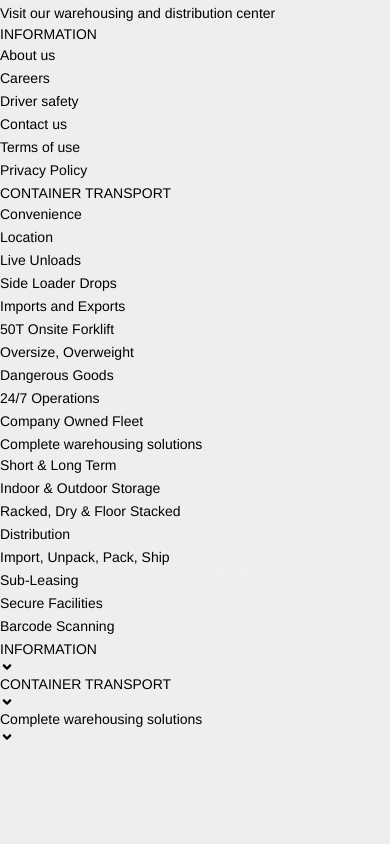
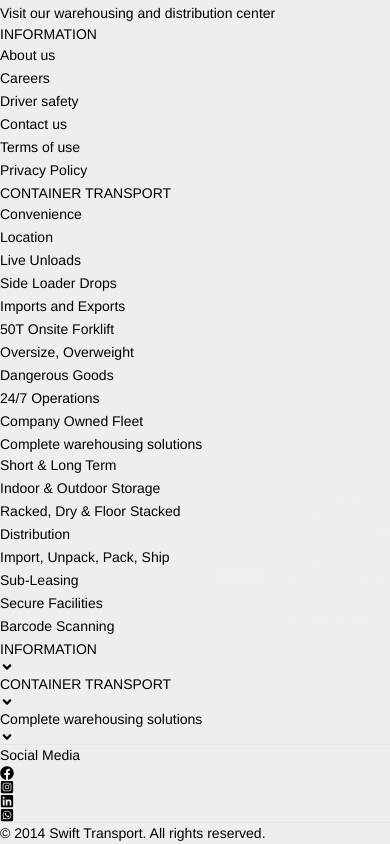
Before and after one commit to abdurrahmanrahat/texi-courier-truck, a React (Vite) app: page / in a window 390 px wide. Shown: the part 5653-6497 px from the top of the page. Before the commit the page ends 6397 px from the top, so only its background shows below. Built offline with nearby package versions, Linux system fonts and the light colour scheme.

Commit message:
mobile footer with dropdown

```diff
--- a/src/pages/Shared/Footer.jsx/Footer.jsx
+++ b/src/pages/Shared/Footer.jsx/Footer.jsx
@@ -1,3 +1,9 @@
+import {
+  FaFacebook,
+  FaInstagramSquare,
+  FaLinkedin,
+  FaWhatsappSquare,
+} from "react-icons/fa";
 import "./Footer.css";
 import MobileFooter from "./MobileFooter";
 
@@ -53,8 +59,26 @@
         </div>
         <div></div>
       </div>
-      <div className="md:hidden">
+      <div className="md:hidden w-full bg-[#072953] px-4 pb-12 pt-16">
         <MobileFooter></MobileFooter>
+
+        <hr className="my-4" />
+
+        <h4 className="uppercase text-center text-white text-lg font-semibold">
+          Social Media
+        </h4>
+        <div className="text-white flex gap-8 justify-center mt-2 text-2xl">
+          <FaFacebook />
+          <FaInstagramSquare />
+          <FaLinkedin />
+          <FaWhatsappSquare />
+        </div>
+
+        <hr className="my-4" />
+
+        <p className="text-center text-white pt-4">
+          © 2014 Swift Transport. All rights reserved.
+        </p>
       </div>
     </div>
   );
--- a/src/pages/Shared/Footer.jsx/MobileFooter.jsx
+++ b/src/pages/Shared/Footer.jsx/MobileFooter.jsx
@@ -3,7 +3,7 @@
 
 const MobileFooter = () => {
   return (
-    <div className="w-full bg-[#072953] px-4 pb-12 pt-16">
+    <div className="">
       <div className="mx-auto w-full max-w-md rounded-2xl bg-[#072953] p-2">
         <Disclosure>
           {({ open }) => (
```
